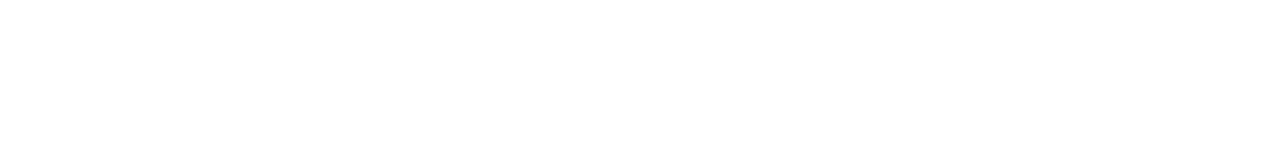
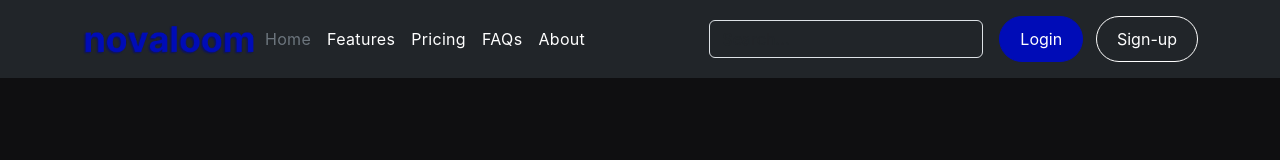
Before and after one commit to novaloomdigital/novaloom, a plain HTML site: page index.html in a window 1280 px wide. Drawn offline with nearby package versions, Linux system fonts and the light colour scheme.

Commit message:
Boostrap connectivity by CDN

```diff
--- a/assets/css/style.css
+++ b/assets/css/style.css
@@ -2,11 +2,11 @@
 
 body {font-family: 'Inter', sans-serif; font-size: 16px; font-weight: 400; line-height: 1.5; letter-spacing: 0.02em; background-color: #0F0F11; color: #C9C9C9;}
 
-.btn1 {background-color: #000CB7; border: #000CB7; color: #ffffff;}
-.btn1:hover {background-color: #00087D; border: #00087D;}
-.btn2 {background-color: transparent; color: #ffffff; border: #ffffff;}
-.btn2:hover {background-color: #ffffff; color: #151515;}
-.btnns {border-radius: 50px; padding: 14px 28px; font-size: 16px; font-weight: 400; font-family: 'Inter';}
+.btn1 {background-color: #000CB7; border-color: #000CB7; color: #ffffff;}
+.btn1:hover {background-color: #00087D; border-color: #00087D; color: #ffffff;}
+.btn2 {background-color: transparent; color: #ffffff; border-color: #ffffff;}
+.btn2:hover {background-color: #ffffff; color: #151515; border-color: #ffffff;}
+.btnns {border-radius: 50px; padding: 10px 20px; font-size: 16px; font-weight: 400; font-family: 'Inter';}
 .btnls {border-radius: 50px; padding: 14px 28px; font-size: 20px; font-weight: 400; font-family: 'Inter';}
 .btnm {margin-right: 15px;}
 
--- a/index.html
+++ b/index.html
@@ -4,8 +4,38 @@
     <meta charset="UTF-8">
     <meta name="viewport" content="width=device-width, initial-scale=1.0">
     <title>Novaloom</title>
+    <link href="https://cdn.jsdelivr.net/npm/bootstrap@5.3.3/dist/css/bootstrap.min.css" rel="stylesheet" integrity="sha384-QWTKZyjpPEjISv5WaRU9OFeRpok6YctnYmDr5pNlyT2bRjXh0JMhjY6hW+ALEwIH" crossorigin="anonymous">
+    <link rel="stylesheet" href="assets/css/style.css">
 </head>
 <body>
+<header class="p-3 text-bg-dark">
+    <div class="container">
+        <div class="d-flex flex-wrap align-items-center justify-content-center justify-content-lg-start">
+        <a href="/" class="d-flex align-items-center mb-2 mb-lg-0 text-white text-decoration-none">
+            <img src="assets/images/novaloom-logo.png" alt="novaloom logo" style="width: 175px;">
+        </a>
 
+        <ul class="nav col-12 col-lg-auto me-lg-auto mb-2 justify-content-center mb-md-0">
+            <li><a href="#" class="nav-link px-2 text-secondary">Home</a></li>
+            <li><a href="#" class="nav-link px-2 text-white">Features</a></li>
+            <li><a href="#" class="nav-link px-2 text-white">Pricing</a></li>
+            <li><a href="#" class="nav-link px-2 text-white">FAQs</a></li>
+            <li><a href="#" class="nav-link px-2 text-white">About</a></li>
+        </ul>
+
+        <form class="col-12 col-lg-auto mb-3 mb-lg-0 me-lg-3" role="search">
+            <input type="search" class="form-control form-control-dark text-bg-dark" placeholder="Search..." aria-label="Search">
+        </form>
+
+        <div class="text-end">
+            <button type="button" class="btn btn-outline-light me-2 btn1 btnns">Login</button>
+            <button type="button" class="btn btn-warning btn2 btnns">Sign-up</button>
+        </div>
+        </div>
+    </div>
+</header>
+
+
+<script src="https://cdn.jsdelivr.net/npm/bootstrap@5.3.3/dist/js/bootstrap.bundle.min.js" integrity="sha384-YvpcrYf0tY3lHB60NNkmXc5s9fDVZLESaAA55NDzOxhy9GkcIdslK1eN7N6jIeHz" crossorigin="anonymous"></script>
 </body>
 </html>
```
